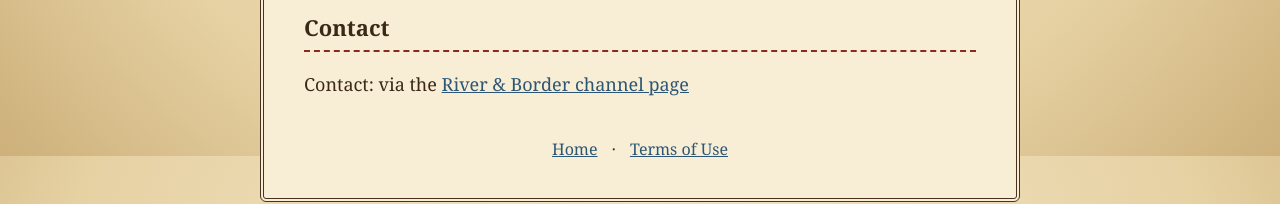
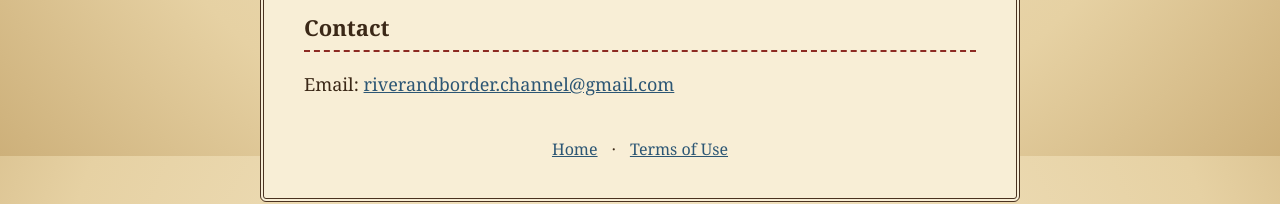
Before and after one commit to sohib-code/river-border-studio, a plain HTML site: page privacy.html in a window 1280 px wide. Shown: the part 2244-2448 px from the top of the page. Drawn offline with Linux system fonts and the light colour scheme.

Commit message:
Add contact email
Co-Authored-By: Claude Opus 5.5 <noreply@anthropic.com>

```diff
--- a/privacy.html
+++ b/privacy.html
@@ -73,7 +73,7 @@
   <p>If this policy changes, the new version will be published on this page with a new effective date.</p>
 
   <h2>Contact</h2>
-  <p>Contact: via the <a href="https://www.youtube.com/@RiverAndBorder/about">River &amp; Border channel page</a> <!--CONTACT--></p>
+  <p>Email: <a href="mailto:riverandborder.channel@gmail.com">riverandborder.channel@gmail.com</a></p>
 
   <nav>
     <a href="index.html">Home</a> ·
```
Also changed, not shown: terms.html (+1 -1 lines).
